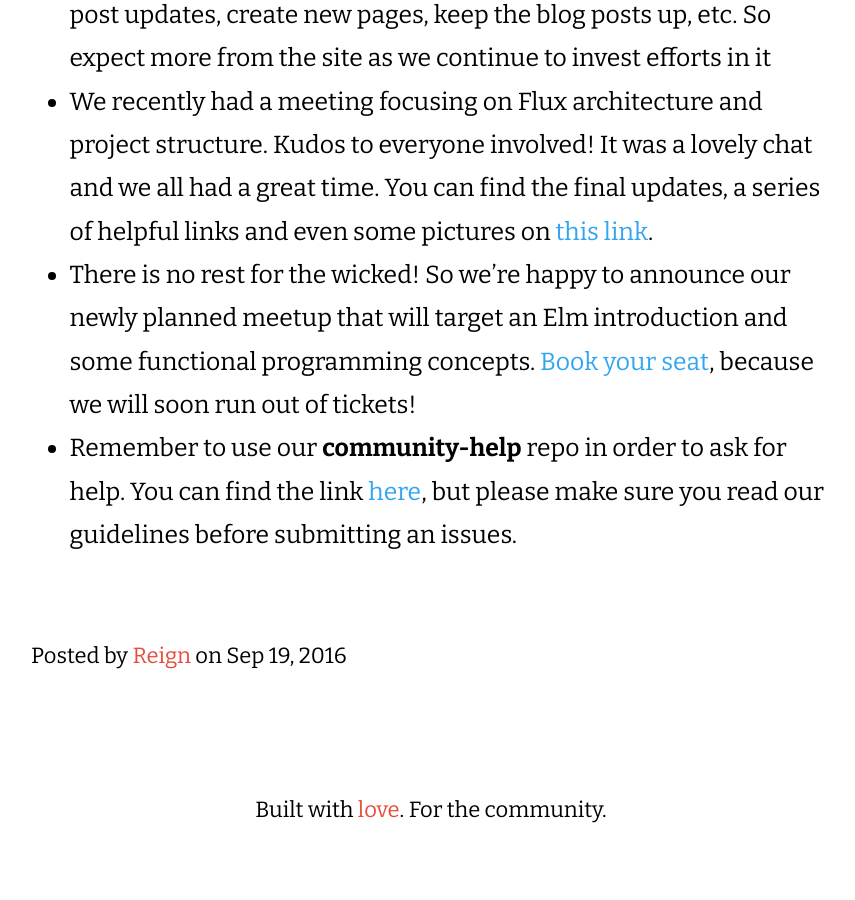
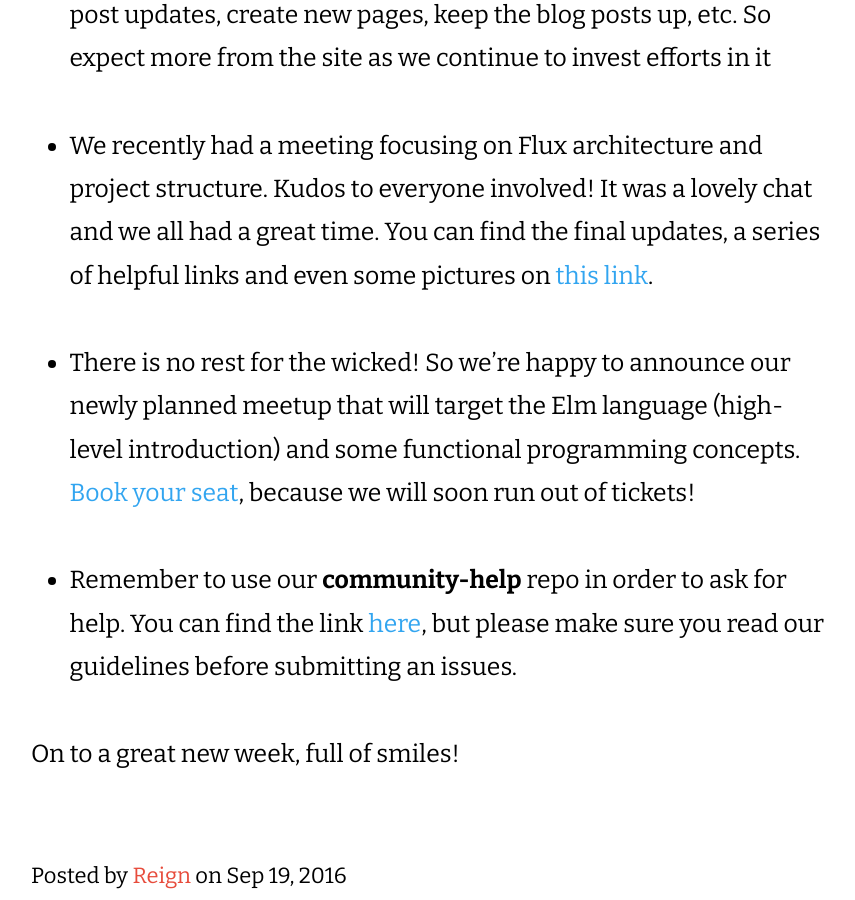
Before and after one commit to jsheroes/cluj-javascripters.github.io, a Jekyll site: the page built from _posts/2016-09-19-week-in-review.md, in a window 1280 px wide and 900 px high, scrolled down 2854 px. Shown: the whole window, without its empty margins (209-1064 px from the left). Built offline with Jekyll 4.4.1, drawn with Linux system fonts in a browser that asks for light colours; some of the changed text lies outside the part shown.

Commit message:
Post changes

```diff
--- a/_posts/2016-09-19-week-in-review.md
+++ b/_posts/2016-09-19-week-in-review.md
@@ -49,11 +49,16 @@ Some of the highlights:
 in its infancy, this will be our new home on the internet. We will continue to build it, post
 updates, create new pages, keep the blog posts up, etc. So expect more from the site as we
 continue to invest efforts in it
+
 - We recently had a meeting focusing on Flux architecture and project structure. Kudos to
 everyone involved! It was a lovely chat and we all had a great time. You can find the final
 updates, a series of helpful links and even some pictures on [this link](https://www.meetup.com/Cluj-Javascripters/events/233919029/?comment_table_id=470311732&comment_table_name=event_comment).
+
 - There is no rest for the wicked! So we're happy to announce our newly planned meetup that
-will target an Elm introduction and some functional programming concepts. [Book your seat](https://www.meetup.com/Cluj-Javascripters/events/234214960/), because
+will target the Elm language (high-level introduction) and some functional programming concepts. [Book your seat](https://www.meetup.com/Cluj-Javascripters/events/234214960/), because
 we will soon run out of tickets!
+
 - Remember to use our __community-help__ repo in order to ask for help. You can find the link [here](https://github.com/cluj-javascripters/community-help),
 but please make sure you read our guidelines before submitting an issues.
+
+On to a great new week, full of smiles!
```
Also changed, not shown: other parts of _posts/2016-09-19-week-in-review.md (+2 -2 lines).
